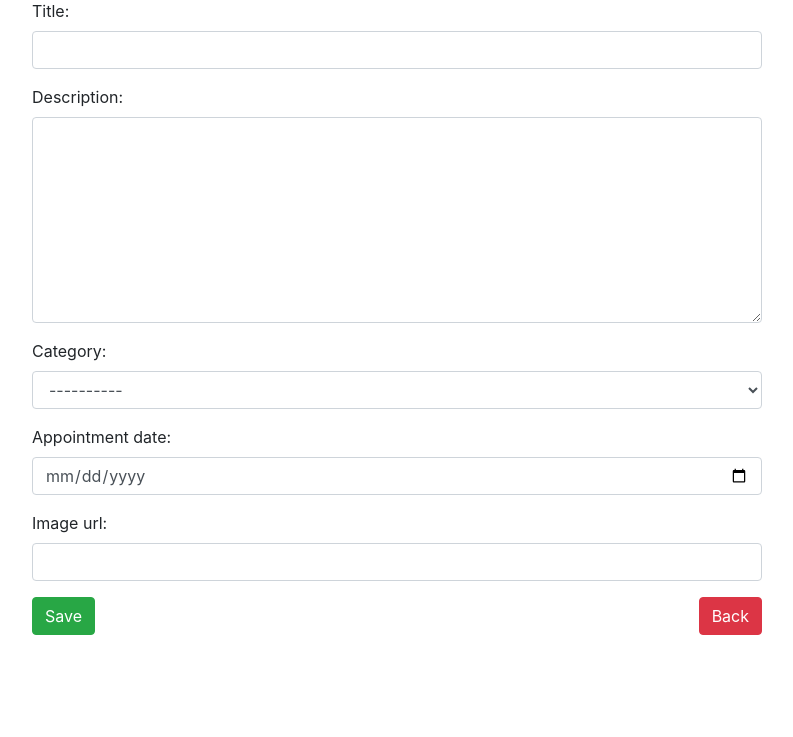
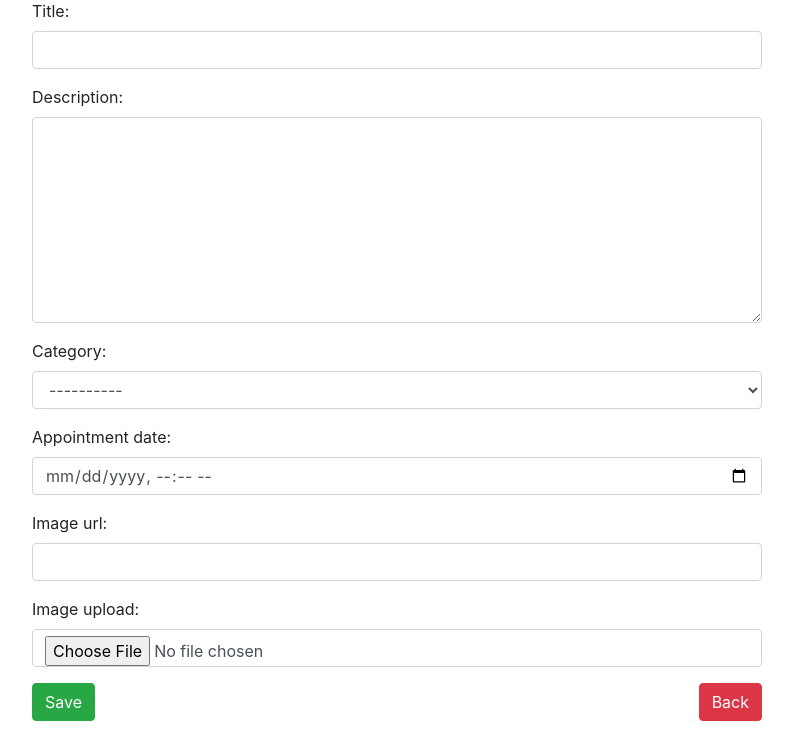
Before and after one commit to jix-666/jix, a Django app: page /events/new/ in a window 1280 px wide. Shown: the part 137-874 px from the top of the page, without its empty margins (243-1036 px from the left). Before the commit the page ends 772 px from the top, so only its background shows below. Run offline with Django 3.2, Linux system fonts and the light colour scheme; the visitor is signed in with stand-in values (Sample User, id 1); some libraries are stand-ins or nearby versions.

Commit message:
Implenment event image uploading feature
fix static url

add migration file

```diff
--- a/events/forms.py
+++ b/events/forms.py
@@ -9,9 +9,11 @@ class EventForm(ModelForm):
 
     class Meta:
         model = Event
-        fields = ['title', 'description', 'category', 'appointment_date', 'image_url']
+        fields = ['title', 'description', 'category', 'appointment_date', 'image_url', 'image_upload']
         widgets = {'title': forms.TextInput(attrs={'class': 'form-control'}),
                    'description': forms.Textarea(attrs={'class': 'form-control', 'rows': 8}),
                    'category': forms.Select(attrs={'class': 'form-control'}),
-                   'appointment_date': forms.DateInput(attrs={'class': 'form-control', 'type': 'date'}),
-                   'image_url': forms.TextInput(attrs={'class': 'form-control'}), }
+                   'appointment_date': forms.DateInput(attrs={'class': 'form-control', 'type': 'datetime-local'}),
+                   'image_url': forms.TextInput(attrs={'class': 'form-control'}),
+                   'image_upload': forms.ClearableFileInput(attrs={'class': 'form-control'}),
+                   }
--- a/events/models.py
+++ b/events/models.py
@@ -22,6 +22,7 @@ class Event(models.Model):
     created_at = models.DateTimeField(default=timezone.now)  # created date of the event
     appointment_date = models.DateTimeField()  # appointment date of the event
     image_url = models.CharField(max_length=100)  # image of the event
+    image_upload = models.ImageField(upload_to='images/')
     slug = models.SlugField(unique=True)
     user = models.ForeignKey(settings.AUTH_USER_MODEL,
                              null=True,
--- a/events/templates/components/event_card.html
+++ b/events/templates/components/event_card.html
@@ -1,3 +1,4 @@
+{% load static %}
 <style>
     .card-img-top {
         width: 100%;
@@ -7,7 +8,7 @@
 </style>
 <a href="{% url 'events:event_detail' event.category event.slug %}" style="text-decoration: none">
     <div class="card my-3 shadow">
-        <img class="card-img-top img-fluid" src="{{ event.image_url }}" alt="{{ event.title }}">
+        <img class="card-img-top img-fluid" src={{ event.image_upload.url }} alt="{{ event.title }}">
         <div class="card-body">
             <h5 class="card-title">
                 {% if event.title|length <= 36 %}
--- a/events/templates/components/event_form.html
+++ b/events/templates/components/event_form.html
@@ -6,7 +6,8 @@
                 {% url 'events:new' %}
             {% endif %}"
         method="post"
-        class="form-group">
+        class="form-group"
+        enctype="multipart/form-data">
     {% csrf_token %}
     {{ event_form.as_p }}
     <button
--- a/events/templates/events/all_events.html
+++ b/events/templates/events/all_events.html
@@ -1,6 +1,6 @@
 {% extends 'events/main.html' %}
 {% block content %}
-
+    {% load static %}
     <div class="container mt-4">
         {% if messages %}
             {% for message in messages %}
--- a/events/templates/events/event_detail.html
+++ b/events/templates/events/event_detail.html
@@ -1,11 +1,11 @@
 {% extends 'events/main.html' %}
 {% block content %}
-
+{% load static %}
     <div class="container mt-4">
         <div class="row">
             <div class="col-12 col-md-7">
                 <h1>{{ event.title }}</h1>
-                <img src="{{ event.image_url }}" alt="{{ event.title }}" style="height: 25vw"
+                <img src="{{ event.image_upload.url }}" alt="{{ event.title }}" style="height: 25vw"
                      class="img-fluid rounded my-4">
                 <p>{{ event.description }}</p>
                 <p>Created at: {{ event.created_at }}</p>
--- a/events/views.py
+++ b/events/views.py
@@ -48,11 +48,12 @@ def new_event(request):
 
     """
     if request.method == 'POST':
-        event_form = EventForm(request.POST)
+        event_form = EventForm(request.POST, request.FILES)
         if event_form.is_valid():
             event_title = event_form.cleaned_data['title']
             event = event_form.save()
             event.user = request.user
+            event.image_upload = event_form.cleaned_data['image_upload']
             event.save()
             messages.success(request, f'{event_title} is created.')
             return redirect('events:feed')
--- a/jix/settings.py
+++ b/jix/settings.py
@@ -137,6 +137,11 @@ USE_L10N = True
 
 USE_TZ = True
 
+# Path where media is stored
+MEDIA_ROOT = os.path.join(BASE_DIR, 'media')
+# Base url to serve media files
+MEDIA_URL = '/media/'
+
 # Static files (CSS, JavaScript, Images)
 # https://docs.djangoproject.com/en/3.1/howto/static-files/
 
--- a/jix/urls.py
+++ b/jix/urls.py
@@ -16,6 +16,8 @@ Including another URLconf
 from django.contrib import admin
 from django.urls import path, include
 from . import views
+from django.conf import settings
+from django.conf.urls.static import static
 
 urlpatterns = [
     path('admin/', admin.site.urls),
@@ -24,4 +26,4 @@ urlpatterns = [
     path('reports/', include('report.urls')),
     path('', include('social_django.urls'), name='social'),
     path('accounts/', include('accounts.urls')),
-]
+] + static(settings.MEDIA_URL, document_root=settings.MEDIA_ROOT)
```
Also changed, not shown: events/urls.py (+11 -9 lines), events/migrations/0001_initial.py, report/migrations/0001_initial.py.
